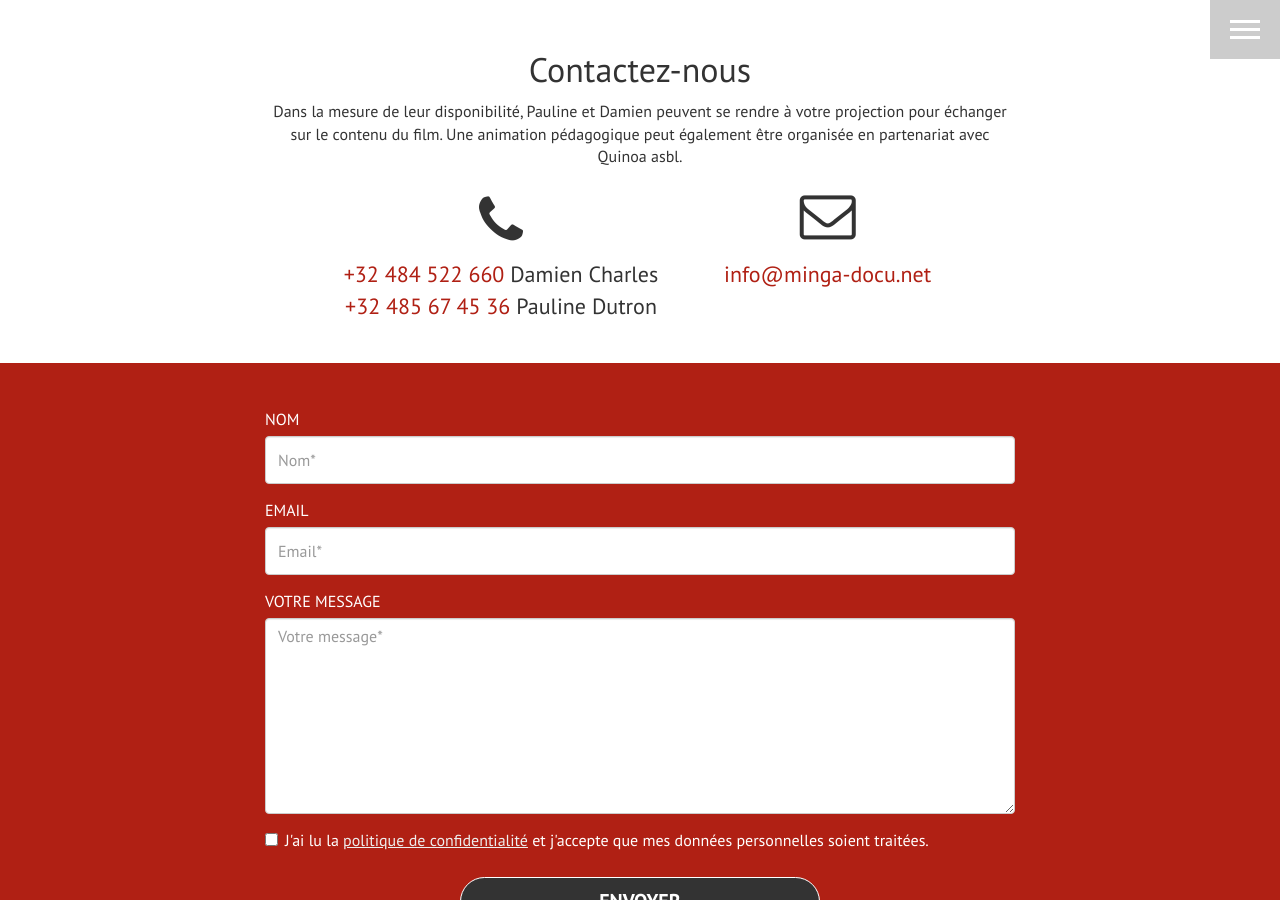
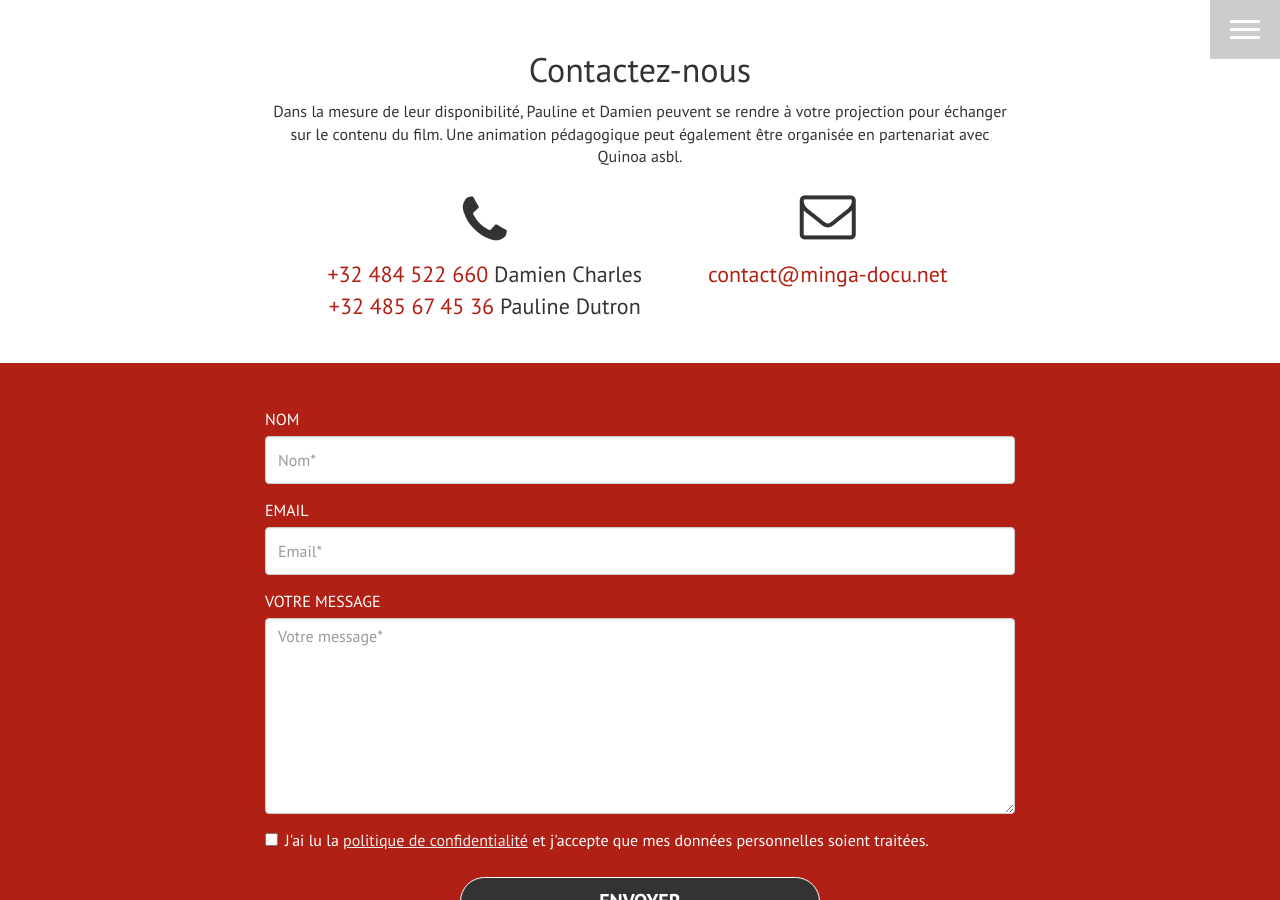
Before and after one commit to entipe/Minga-Live, a Jekyll site: the page built from index.fr.html, in a window 1280 px wide and 900 px high, scrolled down 1629 px. Built offline with Jekyll 4.4.1, drawn with Linux system fonts in a browser that asks for light colours; part of the change alters nothing that is shown.

Commit message:
add contact

```diff
--- a/_config.yml
+++ b/_config.yml
@@ -1,7 +1,7 @@
 # Site settings
 title: Minga
 subtitle: Lorem ipsum dolor sit
-email: contact@minga-docu.net
+email: contact@minga-docu.net #not used
 description: > # this means to ignore newlines until "baseurl:"
 baseurl: "" # the subpath of your site, e.g. /blog/
 url: "" # the base hostname & protocol for your site
@@ -24,8 +24,7 @@ phone:
     attr: "&#116;&#101;&#108;:&#048;&#048;&#051;&#050;&#052;&#056;&#053;&#054;&#055;&#052;&#053;&#051;&#054;"
     value: "+&#051;&#050;&#032;&#052;&#056;&#053;&#032;&#054;&#055;&#032;&#052;&#053;&#032;&#051;&#054;"
 email: > #salut
-  <span data-eeEncEmail_LDsAOUDOhn='1'>.(Le JavaScript doit être activé pour voir cette adresse email)</span><script type="text/javascript">/*<![CDATA[*/var out = '',el = document.getElementsByTagName('span'),l = ['>','a','/','<',' 116',' 101',' 110',' 46',' 117',' 99',' 111',' 100',' 45',' 97',' 103',' 110',' 105',' 109',' 64',' 111',' 102',' 110',' 105','>','\"',' 116',' 101',' 110',' 46',' 117',' 99',' 111',' 100',' 45',' 97',' 103',' 110',' 105',' 109',' 64',' 111',' 102',' 110',' 105',':','o','t','l','i','a','m','\"','=','f','e','r','h','a ','<'],i = l.length,j = el.length;while (--i >= 0)out += unescape(l[i].replace(/^\s\s*/, '&#'));while (--j >= 0)if (el[j].getAttribute('data-eeEncEmail_LDsAOUDOhn'))el[j].innerHTML = out;/*]]>*/</script>
-
+  <span data-eeEncEmail_OzwlYjVlax='1'>.(Le JavaScript doit être activé pour voir cette adresse email)</span><script type="text/javascript">/*<![CDATA[*/var out = '',el = document.getElementsByTagName('span'),l = ['>','a','/','<',' 116',' 101',' 110',' 46',' 117',' 99',' 111',' 100',' 45',' 97',' 103',' 110',' 105',' 109',' 64',' 116',' 99',' 97',' 116',' 110',' 111',' 99','>','\"',' 116',' 101',' 110',' 46',' 117',' 99',' 111',' 100',' 45',' 97',' 103',' 110',' 105',' 109',' 64',' 116',' 99',' 97',' 116',' 110',' 111',' 99',':','o','t','l','i','a','m','\"','=','f','e','r','h','a ','<'],i = l.length,j = el.length;while (--i >= 0)out += unescape(l[i].replace(/^\s\s*/, '&#'));while (--j >= 0)if (el[j].getAttribute('data-eeEncEmail_OzwlYjVlax'))el[j].innerHTML = out;/*]]>*/</script>
 # Build settings
 markdown: kramdown
 plugins:
```
